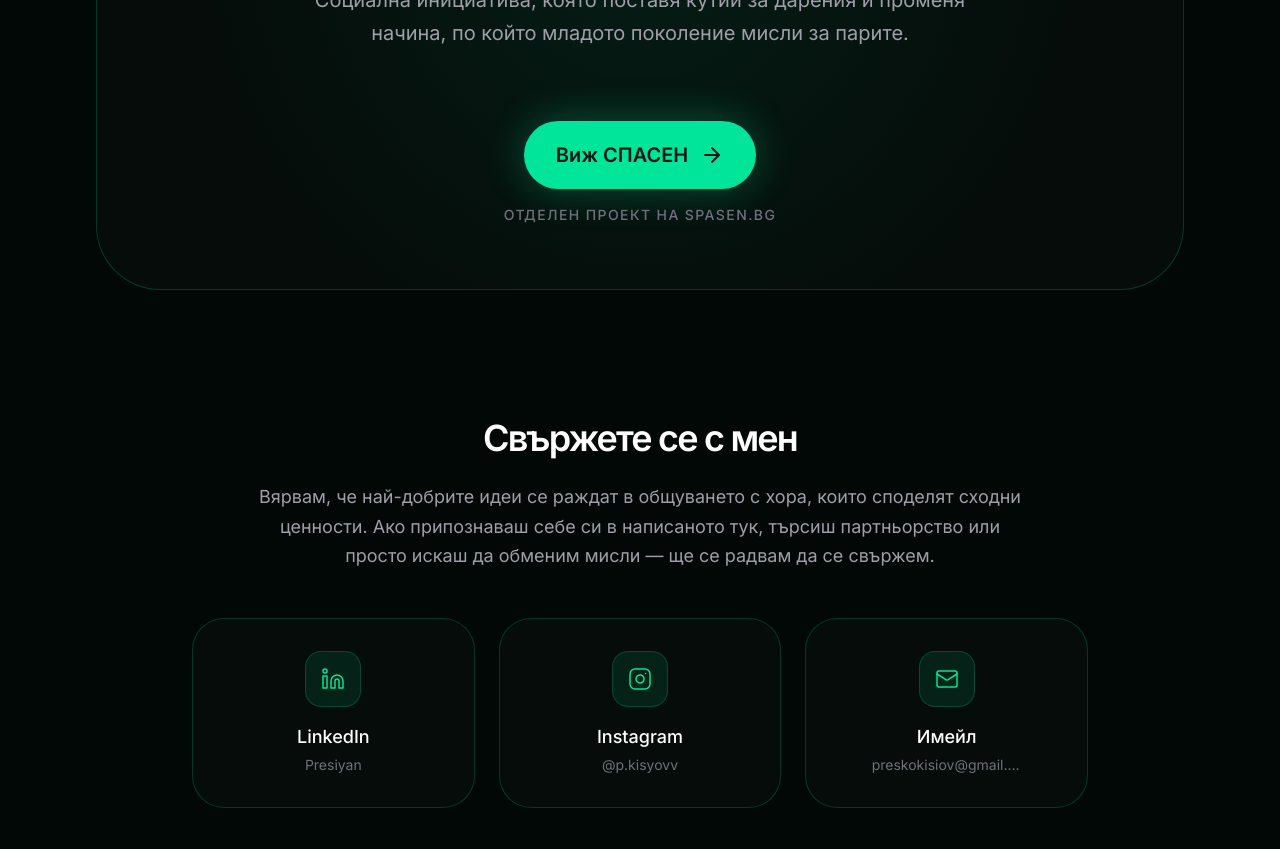
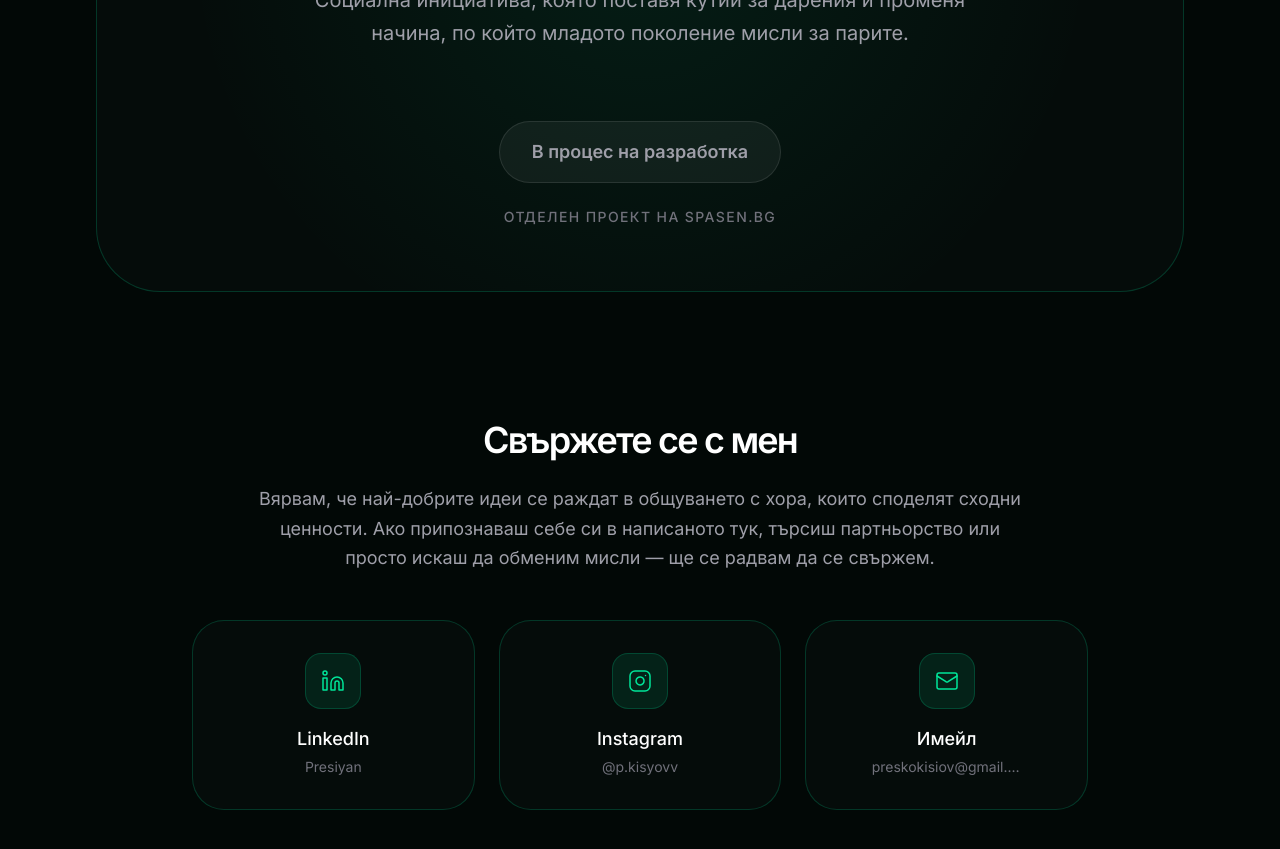
Before and after one commit to PresianKisiov/-, a React (Vite) app: page / in a window 1280 px wide. Shown: the part 8420-9269 px from the top of the page. Built offline with nearby package versions, Linux system fonts and the light colour scheme.

Commit message:
feat: update Spasen project status to in-progress
Replace the direct link to the Spasen project with a non-interactive placeholder to reflect its current development status.

```diff
--- a/src/pages/Home.tsx
+++ b/src/pages/Home.tsx
@@ -935,15 +935,12 @@ export default function Home() {
             </p>
 
             <div className="pt-6 sm:pt-8 flex flex-col items-center gap-4">
-              <a
-                href="https://spasen.netlify.app"
-                target="_blank"
-                rel="noopener noreferrer"
-                className="inline-flex items-center justify-center gap-3 bg-brand text-[#0a1612] font-black px-8 py-5 rounded-full hover:bg-white hover:text-[#0a1612] transition-colors text-lg sm:text-xl shadow-[0_0_40px_rgba(0,229,153,0.3)] group"
+              <div
+                className="inline-flex items-center justify-center gap-3 bg-white/5 text-zinc-400 font-bold px-8 py-4 rounded-full border border-white/10 text-base sm:text-lg cursor-not-allowed"
               >
-                Виж СПАСЕН <ArrowRight size={24} className="group-hover:translate-x-1 transition-transform" />
-              </a>
-              <p className="text-zinc-500 text-xs sm:text-sm font-medium uppercase tracking-widest">
+                В процес на разработка
+              </div>
+              <p className="text-zinc-500 text-xs sm:text-sm font-medium uppercase tracking-widest mt-2">
                 Отделен проект на spasen.bg
               </p>
             </div>
```
